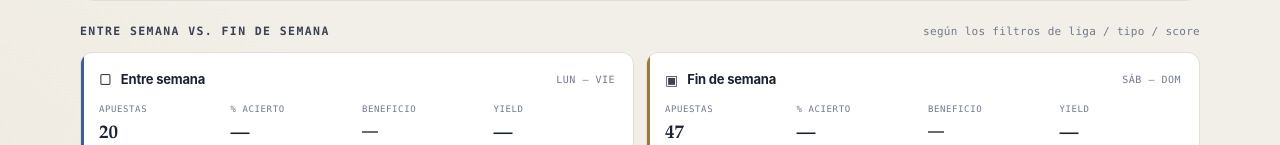
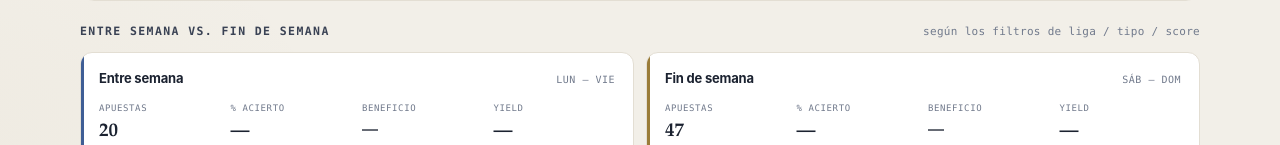
Before and after one commit to serch55/ttedge, a website: page public/index.html in a window 1280 px wide. Shown: the part 655-800 px from the top of the page. Drawn offline with Linux system fonts and the light colour scheme.

Commit message:
ui: quitar icono decorativo de las tarjetas semana/finde

```diff
--- a/public/index.html
+++ b/public/index.html
@@ -338,8 +338,8 @@ function renderWeek(){
     <div class="wknote">Evaluadas ${s.graded} · ✓ ${s.win} · ✗ ${s.loss} · ⏳ ${s.pend}</div>`;
   };
   document.getElementById('wkpanel').innerHTML=`
-    <div class="wkcard week"><div class="wkhead"><span class="ico">▢</span><span class="ttl">Entre semana</span><span class="cnt">Lun – Vie</span></div>${block(week)}</div>
-    <div class="wkcard wend"><div class="wkhead"><span class="ico">▣</span><span class="ttl">Fin de semana</span><span class="cnt">Sáb – Dom</span></div>${block(wend)}</div>`;
+    <div class="wkcard week"><div class="wkhead"><span class="ttl">Entre semana</span><span class="cnt">Lun – Vie</span></div>${block(week)}</div>
+    <div class="wkcard wend"><div class="wkhead"><span class="ttl">Fin de semana</span><span class="cnt">Sáb – Dom</span></div>${block(wend)}</div>`;
 }
 function cssVar(name){ return getComputedStyle(document.documentElement).getPropertyValue(name).trim(); }
 function hexA(hex,a){ hex=hex.replace('#',''); if(hex.length===3) hex=hex.split('').map(c=>c+c).join('');
```
